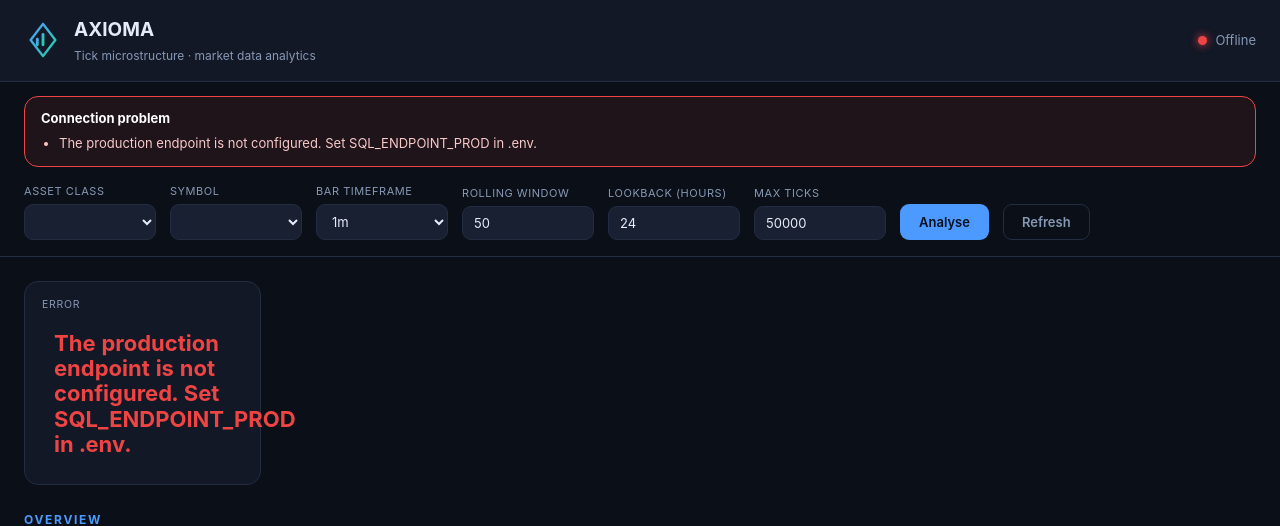
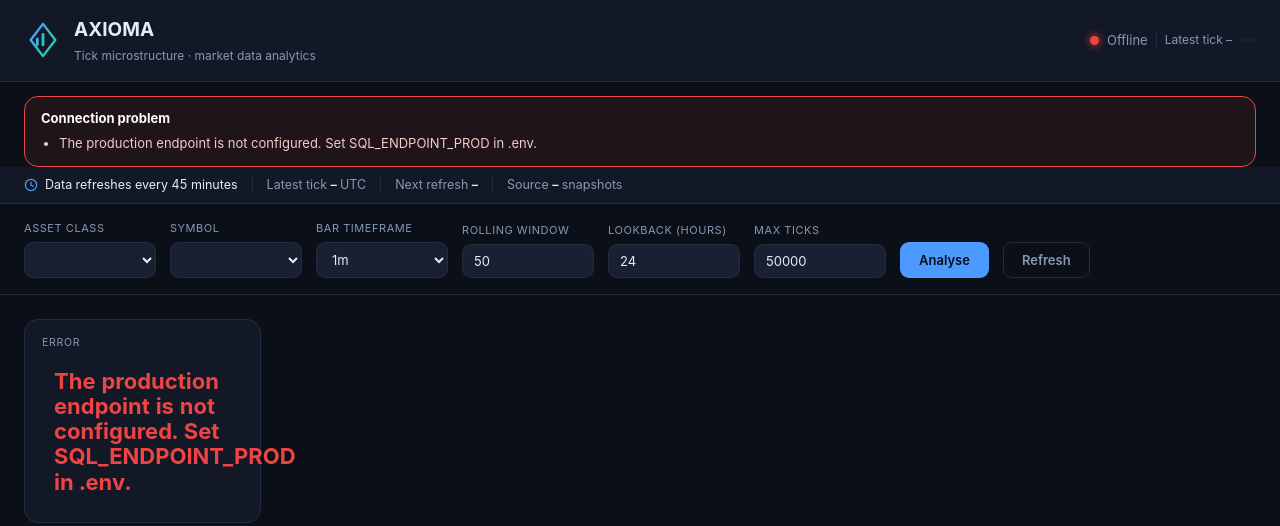
Before and after one commit to quin345/axioma-analytics, a FastAPI app: page / in a window 1280 px wide. Shown: the top 526 px of the page. Run offline with FastAPI, Linux system fonts and the light colour scheme; lists and menus that the app fills with data are empty.

Commit message:
feat(ui): show the 45 minute ingest cadence and the last tick
The dashboard gave no indication of how current the data was, and the hint
banner still claimed an hourly refresh.

/api/analytics now returns meta.latest_tick: the newest timestamp the query
actually returned, rather than the table-wide max from /api/health, so the
number describes the data on screen and not the whole feed.

A freshness strip under the controls states the 45 minute cadence, the last
tick, when the next refresh is expected and how many rows were analysed. The
header carries the last tick plus an age badge that turns amber once a tick
is older than the cadence, making a stalled feed visible at a glance.

Timestamps are normalised with toISOString(), so the +08:00 offset the API
returns still displays as the correct UTC instant.

The cadence is a REFRESH_MINUTES constant driving both the strip and the hint
banner, so the two cannot disagree. It is client-side only; if the pipeline
interval changes, that one line needs updating.

Co-Authored-By: Claude Opus 4.8 (1M context) <noreply@anthropic.com>

```diff
--- a/app/main.py
+++ b/app/main.py
@@ -129,6 +129,9 @@ def analytics_report(
     report = analytics.build_report(frame, timeframe=timeframe, window=window, bins=bins)
 
     inst = service.lookup(symbol) if symbol else None
+    # The newest tick actually returned by this query, so the UI can show when
+    # the data on screen arrived rather than when the page was served.
+    latest_tick = None if frame.empty else pd.Timestamp(frame["ts"].max()).isoformat()
     meta = {
         "symbol": symbol or report["summary"].get("symbol"),
         "symbol_name": inst.display if inst else None,
@@ -136,6 +139,7 @@ def analytics_report(
         "asset_class_label": CLASS_LABELS.get(inst.asset_class, "Unclassified") if inst else None,
         "family": inst.family if inst else None,
         "rows_analysed": int(len(frame)),
+        "latest_tick": latest_tick,
         "generated_at": pd.Timestamp.utcnow().isoformat(),
     }
     report["meta"] = meta
--- a/app/static/app.js
+++ b/app/static/app.js
@@ -101,8 +101,8 @@ function banner(messages, kind = "warn") {
   // Use a class, not an inline style: an inline border set by bannerErr() would
   // otherwise persist and colour every later "Heads up" banner red.
   el.className = `banner ${kind === "bad" ? "bad" : ""}`;
-  el.innerHTML = `<b>${kind === "bad" ? "Connection problem" : "Data is updated every hour"}</b>` +
-    (kind === "bad" ? "" : "<p>Snapshots refresh hourly, so results may lag the live book.</p>") +
+  el.innerHTML = `<b>${kind === "bad" ? "Connection problem" : "Heads up"}</b>` +
+    (kind === "bad" ? "" : `<p>Snapshots refresh every ${REFRESH_MINUTES} minutes, so results may lag the live book.</p>`) +
     "<ul>" + messages.map((m) => `<li>${esc(m)}</li>`).join("") + "</ul>";
   el.classList.remove("hidden");
 }
@@ -247,6 +247,74 @@ function renderKpis(s, m) {
   ];
   if (s.total_volume) tiles.push(kpi("Volume", fmt.int(s.total_volume), `${fmt.int(s.large_trades)} large trades`));
   $("kpis").innerHTML = tiles.join("");
+}
+
+/* ---------------- data freshness ---------------- */
+
+/** Ingest cadence for the gold snapshot table, in minutes. */
+const REFRESH_MINUTES = 45;
+
+/** Full UTC stamp: "2026-10-05 11:46:10". */
+function stamp(iso) {
+  if (!iso) return "\u2013";
+  const d = new Date(iso);
+  if (Number.isNaN(d.getTime())) return String(iso);
+  return d.toISOString().replace("T", " ").slice(0, 19);
+}
+
+/** "4m 12s" / "2h 05m" - how long ago something happened, to the second. */
+function age(ms) {
+  if (ms === null || ms === undefined || !Number.isFinite(ms) || ms < 0) return null;
+  const s = Math.floor(ms / 1000);
+  if (s < 60) return `${s}s`;
+  const m = Math.floor(s / 60);
+  if (m < 60) return `${m}m ${String(s % 60).padStart(2, "0")}s`;
+  const h = Math.floor(m / 60);
+  return `${h}h ${String(m % 60).padStart(2, "0")}m`;
+}
+
+/** Wall-clock time the next ingest is expected, given the newest tick. */
+function nextRefresh(lastIso) {
+  const d = lastIso ? new Date(lastIso) : null;
+  if (!d || Number.isNaN(d.getTime())) return null;
+  return new Date(d.getTime() + REFRESH_MINUTES * 60_000);
+}
+
+/**
+ * Publish the newest tick seen in the loaded window.
+ *
+ * `meta.latest_tick` is the max timestamp the analytics query actually
+ * returned, so it describes the data on screen rather than the whole table.
+ * The header badge and the freshness strip both read from here.
+ */
+function renderFreshness(report) {
+  const latest = (report && report.meta && report.meta.latest_tick) || null;
+  const rows = (report && report.meta && report.meta.rows_analysed) || 0;
+  const ageMs = latest ? Date.now() - new Date(latest).getTime() : null;
+  const stampText = stamp(latest);
+  const ageText = age(ageMs);
+
+  // Only touch className when a class is supplied: assigning unconditionally
+  // would strip the styling classes the markup already carries.
+  const set = (id, text, cls) => {
+    const el = $(id);
+    if (!el) return;
+    el.textContent = text;
+    if (cls) el.className = cls;
+  };
+  set("lastTick", latest ? `Latest tick ${stampText} UTC` : "Latest tick unavailable");
+  // tickAge always gets a class: it must lose a stale highlight once cleared.
+  set("tickAge", ageText ? `${ageText} ago` : "",
+      ageText ? (ageMs > REFRESH_MINUTES * 60_000 ? "tickage stale" : "tickage fresh") : "tickage");
+  set("fbLastTick", stampText, ageMs !== null && ageMs > REFRESH_MINUTES * 60_000 ? "warn" : "ok");
+
+  const next = nextRefresh(latest);
+  set("fbNext", next ? stamp(next.toISOString()) : "\u2013");
+  set("fbRows", fmt.int(rows));
+  const badge = $("tickAge");
+  if (badge && next) {
+    badge.title = `Last tick ${stampText} UTC. Next refresh expected ${stamp(next.toISOString())} UTC.`;
+  }
 }
 
 /* ---------------- charts ---------------- */
@@ -974,6 +1042,7 @@ async function analyse() {
     renderCalendar(r);
     syncCalendarDetail();
     renderDetails(r);
+    renderFreshness(r);
     renderCoverage(window.__health || {});
   } catch (err) {
     bannerErr(err.message);
--- a/app/static/index.html
+++ b/app/static/index.html
@@ -41,10 +41,33 @@
   <div class="conn">
     <span id="connDot" class="dot"></span>
     <span id="connText">Connecting&hellip;</span>
+    <span class="conn-sep" aria-hidden="true"></span>
+    <!-- Last tick actually seen in the data, not the time the page was served. -->
+    <span id="lastTick" class="freshness" title="Timestamp of the most recent tick in the loaded window (UTC)">Latest tick &ndash;</span>
+    <span id="tickAge" class="tickage"></span>
   </div>
 </header>
 
 <div id="banner" class="banner hidden"></div>
+
+<!-- Always visible, unlike the hint banner which only appears when there is
+     something to say. States the ingest cadence and when the last tick landed. -->
+<div class="freshbar" role="status" aria-live="polite">
+  <span class="cadence" title="The ingest pipeline writes book snapshots on this interval">
+    <svg class="fb-icon" viewBox="0 0 16 16" aria-hidden="true" focusable="false">
+      <circle cx="8" cy="8" r="6.4" fill="none" stroke="currentColor" stroke-width="1.4"/>
+      <path d="M8 4.6 V8 L10.4 9.6" fill="none" stroke="currentColor"
+            stroke-width="1.4" stroke-linecap="round" stroke-linejoin="round"/>
+    </svg>
+    Data refreshes every 45 minutes
+  </span>
+  <span class="fb-sep" aria-hidden="true"></span>
+  <span class="fb-item">Latest tick <strong id="fbLastTick">&ndash;</strong> UTC</span>
+  <span class="fb-sep" aria-hidden="true"></span>
+  <span class="fb-item">Next refresh <strong id="fbNext">&ndash;</strong></span>
+  <span class="fb-sep" aria-hidden="true"></span>
+  <span class="fb-item">Source <strong id="fbRows">&ndash;</strong> snapshots</span>
+</div>
 
 <section class="controls">
   <label>Asset class
--- a/app/static/styles.css
+++ b/app/static/styles.css
@@ -16,6 +16,25 @@ h2{font-size:13px;margin:0 0 12px;letter-spacing:.06em;text-transform:uppercase;
 .logo{width:38px;height:38px;flex:0 0 38px;display:block}
 .sub{margin:2px 0 0;color:var(--muted);font-size:12px}
 .conn{display:flex;align-items:center;gap:8px;color:var(--muted);font-size:13px}
+.conn-sep{width:1px;height:14px;background:var(--line)}
+.freshness{font-size:12px;color:var(--muted);font-variant-numeric:tabular-nums;white-space:nowrap}
+.tickage{font-size:11px;padding:2px 8px;border-radius:20px;white-space:nowrap;
+  background:var(--panel2);color:var(--muted)}
+.tickage.fresh{background:rgba(34,197,94,.14);color:var(--up)}
+.tickage.stale{background:rgba(245,158,11,.14);color:var(--warn)}
+
+/* Freshness strip: cadence plus the newest tick, always on screen. */
+.freshbar{display:flex;flex-wrap:wrap;align-items:center;gap:8px 14px;
+  margin:0;padding:9px 24px;border-bottom:1px solid var(--line);
+  background:var(--panel);color:var(--muted);font-size:12.5px;
+  font-variant-numeric:tabular-nums}
+.freshbar .cadence{display:flex;align-items:center;gap:7px;color:var(--fg)}
+.fb-icon{width:14px;height:14px;flex:0 0 14px;color:var(--accent)}
+.fb-sep{width:1px;height:13px;background:var(--line)}
+.fb-item strong{color:var(--fg);font-weight:600}
+.fb-item strong.warn{color:var(--warn)}
+.fb-item strong.ok{color:var(--up)}
+@media (max-width:700px){.freshbar{padding:9px 16px}.fb-sep{display:none}}
 .dot{width:9px;height:9px;border-radius:50%;background:var(--muted)}
 .dot.ok{background:var(--up);box-shadow:0 0 8px var(--up)}
 .dot.bad{background:var(--down);box-shadow:0 0 8px var(--down)}
```
Also changed, not shown: TASKS.md (+24 -0 lines).
